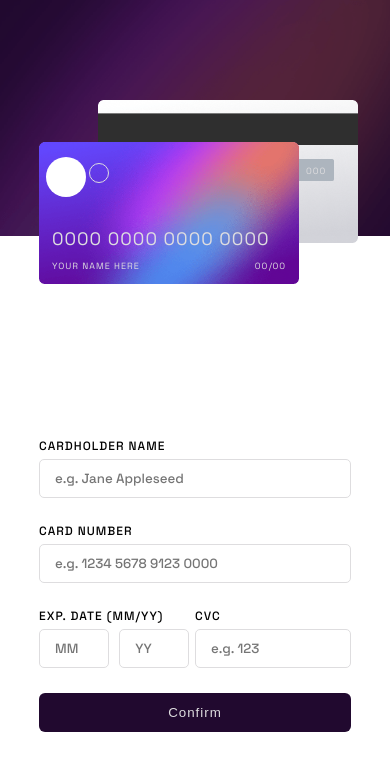
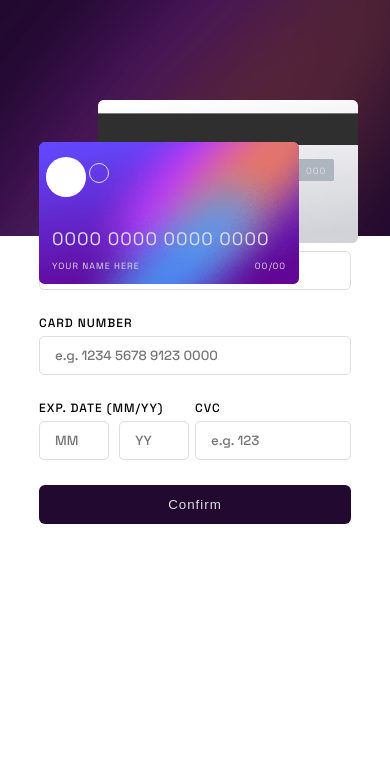
Before and after one commit to MayconSantana/card-interactive, a plain HTML site: page index.html in a window 390 px wide. Drawn offline with Linux system fonts and the light colour scheme.

Commit message:
update margin top -150px .form

```diff
--- a/scss/_responsive.scss
+++ b/scss/_responsive.scss
@@ -79,4 +79,8 @@
     .card-back {
         top: -20% !important;
     }
+
+    .form {
+        margin-top: -150px;
+    }
 }
```
Also changed, not shown: scss/style.css, 1 other file.
